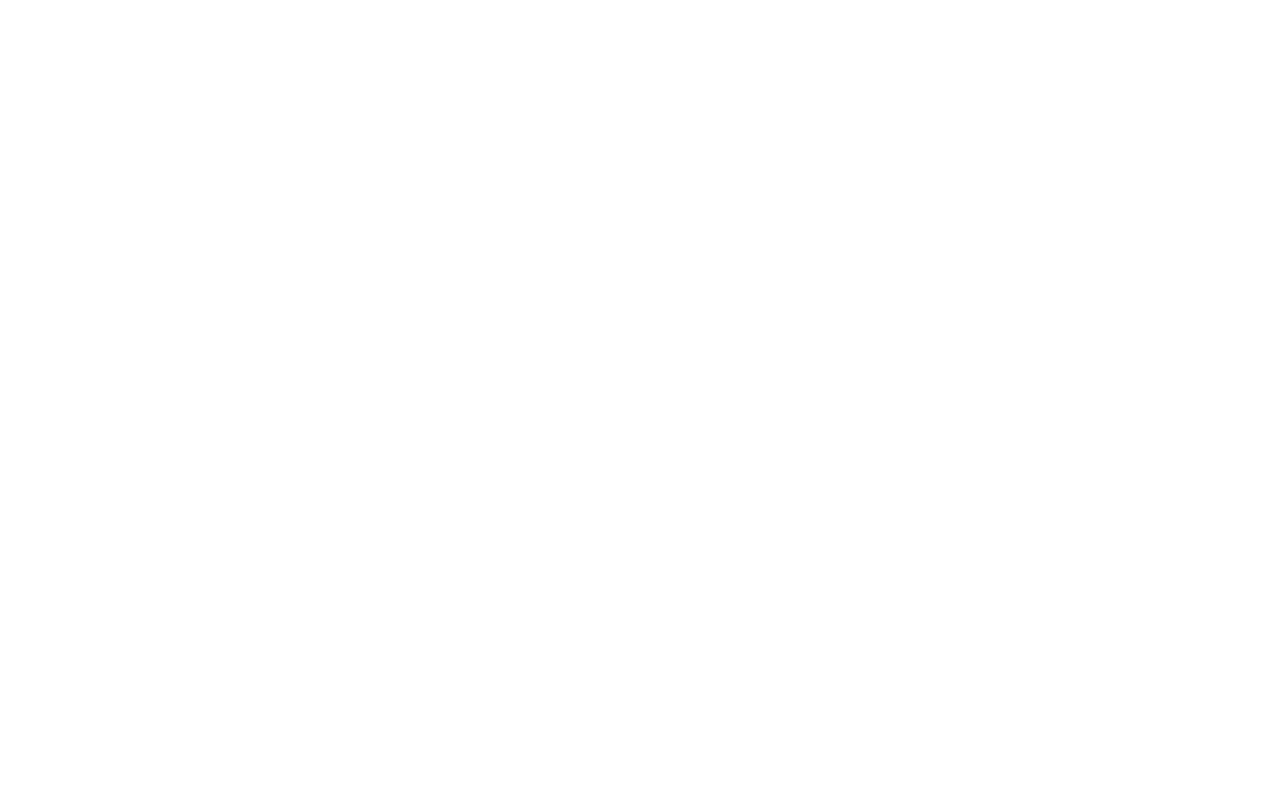
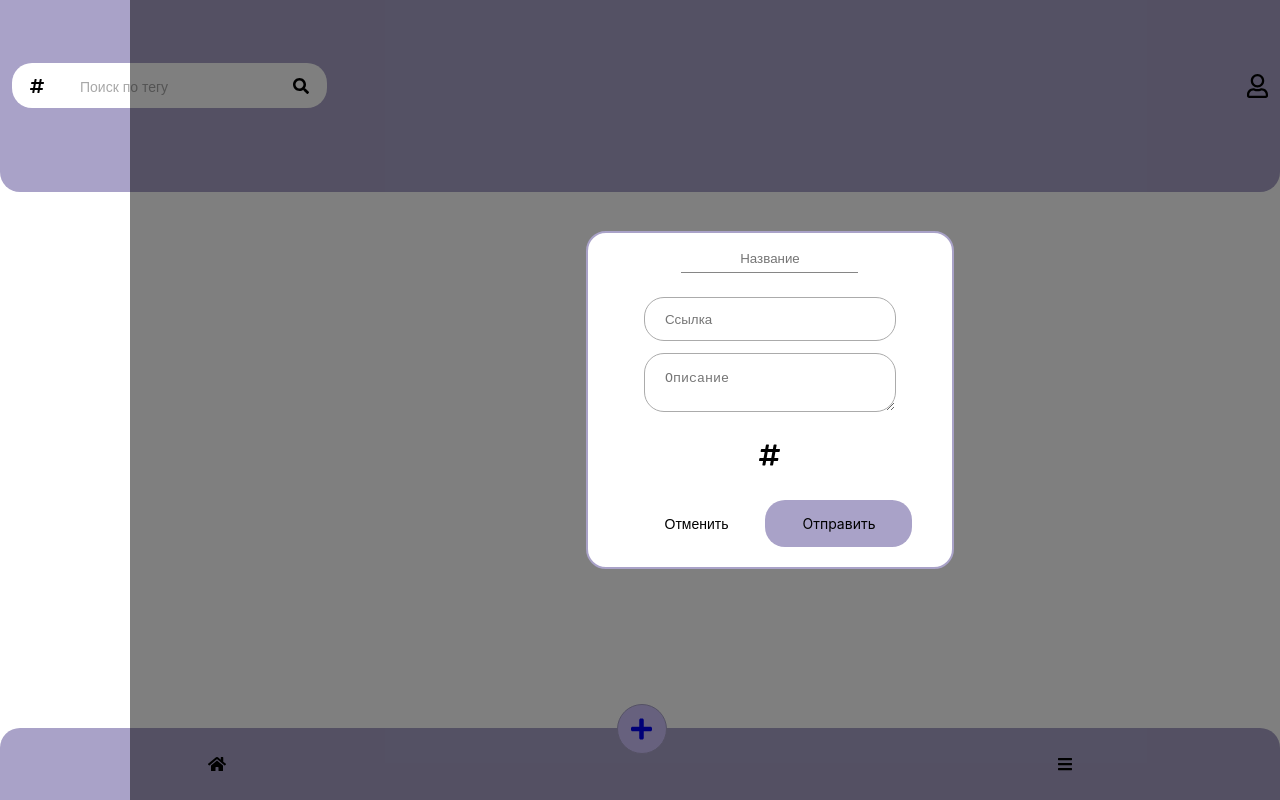
Before and after one commit to Capsonchik/LinkKeeper-test-app, a React (Create React App) app: page /main/addlink in a window 1280 px wide. Built offline with nearby package versions, Linux system fonts and the light colour scheme; no server answers.

Commit message:
add link modal

```diff
--- a/src/App.js
+++ b/src/App.js
@@ -6,7 +6,9 @@
 import AddLink from "./components/AddLink/AddLink";
 
 
+
 function App() {
+
     return (
         <BrowserRouter>
             <div className='container'>
@@ -14,10 +16,13 @@
                     <Route exact path='/'>
                         <LoginScreen/>
                     </Route>
-                    <Route exact path='/main'>
+                    <Route path='/main'>
                         <MainComponent/>
                     </Route>
                 </Switch>
+                <Route exact path ='/main/addlink'>
+                    <AddLink />
+                </Route>
             </div>
         </BrowserRouter>
     );
--- a/src/components/AddLink/AddLink.jsx
+++ b/src/components/AddLink/AddLink.jsx
@@ -1,9 +1,31 @@
-import s from './addLink.modele.css'
-import {Route} from "react-router-dom";
+import s from './addLink.module.css'
+import { FontAwesomeIcon } from "@fortawesome/react-fontawesome";
+import {faHashtag} from "@fortawesome/free-solid-svg-icons/faHashtag";
+import {Link} from "react-router-dom";
 
 const AddLink = () => {
     return(
-            <div className={s.add}>hi</div>
+        <div className={s.modal}>
+            <div className={s.content}>
+                <form className={s.form} action="#">
+                    <input className={s.form_name} type="text" placeholder='Название'/>
+                    <input className={s.form_url} type="url" placeholder='Ссылка'/>
+                    <textarea className={s.form_text} placeholder='Описание'>
+
+                    </textarea>
+                    <div className={s.hashtag_input}>
+                        <FontAwesomeIcon className={s.icon} icon={faHashtag} />
+                    </div>
+                    <div className={s.form_btn}>
+                        <input className={s.reset_btn} type="reset" value='Отменить'/>
+                        {/*<input className={s.submit_btn} type="submit" value='Отправить'/>*/}
+                        <Link to='/main' className={s.submit_btn}>
+                            Отправить
+                        </Link>
+                    </div>
+                </form>
+            </div>
+        </div>
     )
 }
 
--- a/src/components/AddLink/addLink.modele.css
+++ /dev/null
@@ -1,7 +0,0 @@
-.add {
-    outline: 1px solid indianred;
-    width: 150px;
-    height: 150px;
-    position: absolute;
-    background-color: indianred;
-}
--- /dev/null
+++ b/src/components/AddLink/addLink.module.css
@@ -0,0 +1,85 @@
+.modal {
+    height: 100vh;
+    width: 100vw;
+    background-color: rgba(0, 0, 0, 0.5);
+    position: fixed;
+    top: 0;
+    display:flex;
+    justify-content: center;
+    align-items: center;
+    transition: 0.1s;
+}
+
+.content {
+    padding: 0 40px;
+    background: #FFFFFF;
+    border: 2px solid #A9A2C8;
+    border-radius: 20px;
+}
+
+.form {
+    display: flex;
+    flex-direction: column;
+    align-items: center;
+}
+
+.form_name {
+    margin-top: 18px;
+    border: none;
+    text-align: center;
+    border-bottom: 1px solid #868686;
+    padding-bottom: 6px;
+}
+
+.form_url {
+    margin-top: 24px;
+    width: 252px;
+    height: 44px;
+    background: #FFFFFF;
+    border: 1px solid #ABABAB;
+    border-radius: 20px;
+    padding-left: 20px;
+}
+
+.form_text {
+    margin-top: 12px;
+    width: 252px;
+    min-height: 59px;
+    background: #FFFFFF;
+    border: 1px solid #ABABAB;
+    border-radius: 20px;
+    padding-left: 20px;
+    padding-top: 17px;
+}
+
+.hashtag_input {
+    margin-top: 31px;
+}
+
+.icon {
+    font-size: 24px;
+}
+
+.form_btn {
+    margin-top: 32px;
+    margin-bottom: 20px;
+    display: flex;
+    justify-content: space-around;
+ }
+
+.reset_btn {
+    padding: 15px 37px;
+    border: 0;
+    font-size: 14px;
+    background: inherit;
+}
+
+.submit_btn {
+    padding: 15px 37px;
+    border: 0;
+    font-size: 14px;
+    background: #A9A2C8;
+    border-radius: 20px;
+    text-decoration: none;
+    color: inherit;
+}
--- a/src/components/MainComponent/MainComponent.jsx
+++ b/src/components/MainComponent/MainComponent.jsx
@@ -3,6 +3,7 @@
 import Content from "./content/Content";
 import Footer from "./footer/Footer";
 import s from './mainComponent.module.css'
+import AddLink from "../AddLink/AddLink";
 
 // API = https://anatolykulikov.ru/demo/linkeeper/
 
--- a/src/components/MainComponent/content/Links/Link.jsx
+++ b/src/components/MainComponent/content/Links/Link.jsx
@@ -3,7 +3,6 @@
 
 let Link = (props) => {
     const links = props.links
-    console.log(links)
     const renderLinks = links.map(el => {
         return(
             <>
--- a/src/components/MainComponent/footer/Footer.jsx
+++ b/src/components/MainComponent/footer/Footer.jsx
@@ -2,26 +2,24 @@
 import { FontAwesomeIcon } from "@fortawesome/react-fontawesome";
 import {faBars, faHome, faPlus} from "@fortawesome/free-solid-svg-icons";
 import {Link} from "react-router-dom";
+
 
 const Footer = () => {
     const newPostHandler = () => {
         console.log('work')
     }
 
-    return(
+    return (
         <div className={styles.footer}>
-            <FontAwesomeIcon icon={faHome} />
-            {/*<div  className={styles.newPost}>*/}
-            {/*    <FontAwesomeIcon className={styles.newPostIcon} icon={faPlus} />*/}
-            {/*</div>*/}
-            <button onClick={newPostHandler} className={styles.newPost}>
-                <Link to='/main/addlink'>
-                    <FontAwesomeIcon className={styles.newPostIcon} icon={faPlus} />
-                </Link>
-            </button>
-            <FontAwesomeIcon icon={faBars} />
+            <Link className={styles.home_icon} to='/'>
+                <FontAwesomeIcon icon={faHome}/>
+            </Link>
+            <Link className={styles.newPost} to='/main/addlink'>
+                <FontAwesomeIcon className={styles.newPostIcon} icon={faPlus}/>
+            </Link>
+            <FontAwesomeIcon icon={faBars}/>
         </div>
-    )
+    );
 }
 
 export default Footer;
--- a/src/components/MainComponent/footer/Footer.module.css
+++ b/src/components/MainComponent/footer/Footer.module.css
@@ -1,6 +1,7 @@
 .footer {
     position: fixed;
     bottom: 0;
+    left: 0;
     height: 72px;
     width: 100%;
     background: #A9A2C8;
@@ -9,6 +10,11 @@
     display: flex;
     justify-content: space-around;
     align-items: center;
+}
+
+.home_icon {
+    text-decoration: none;
+    color: inherit;
 }
 
 .newPost {
--- a/src/components/MainComponent/header/Header.module.css
+++ b/src/components/MainComponent/header/Header.module.css
@@ -5,6 +5,7 @@
     padding: 12px;
     position: fixed;
     top: 0;
+    left: 0;
     width: 100%;
 }
 
```
